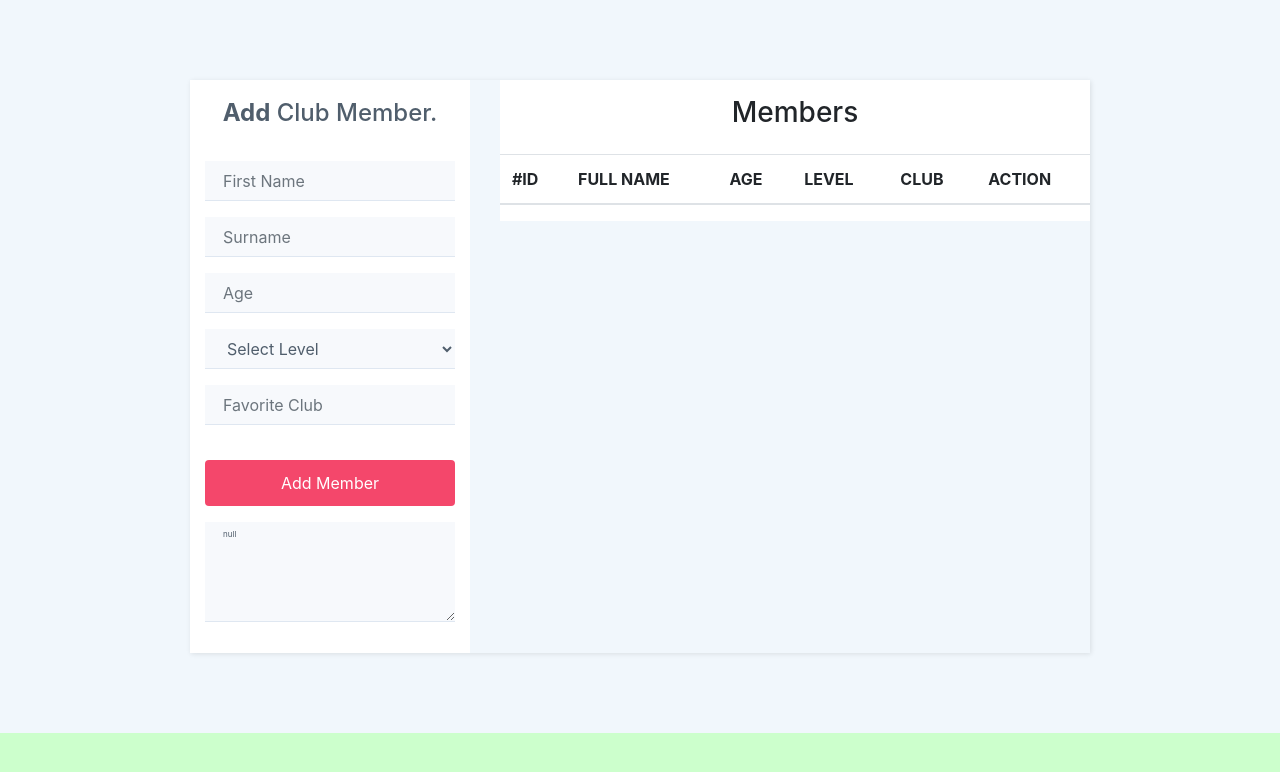
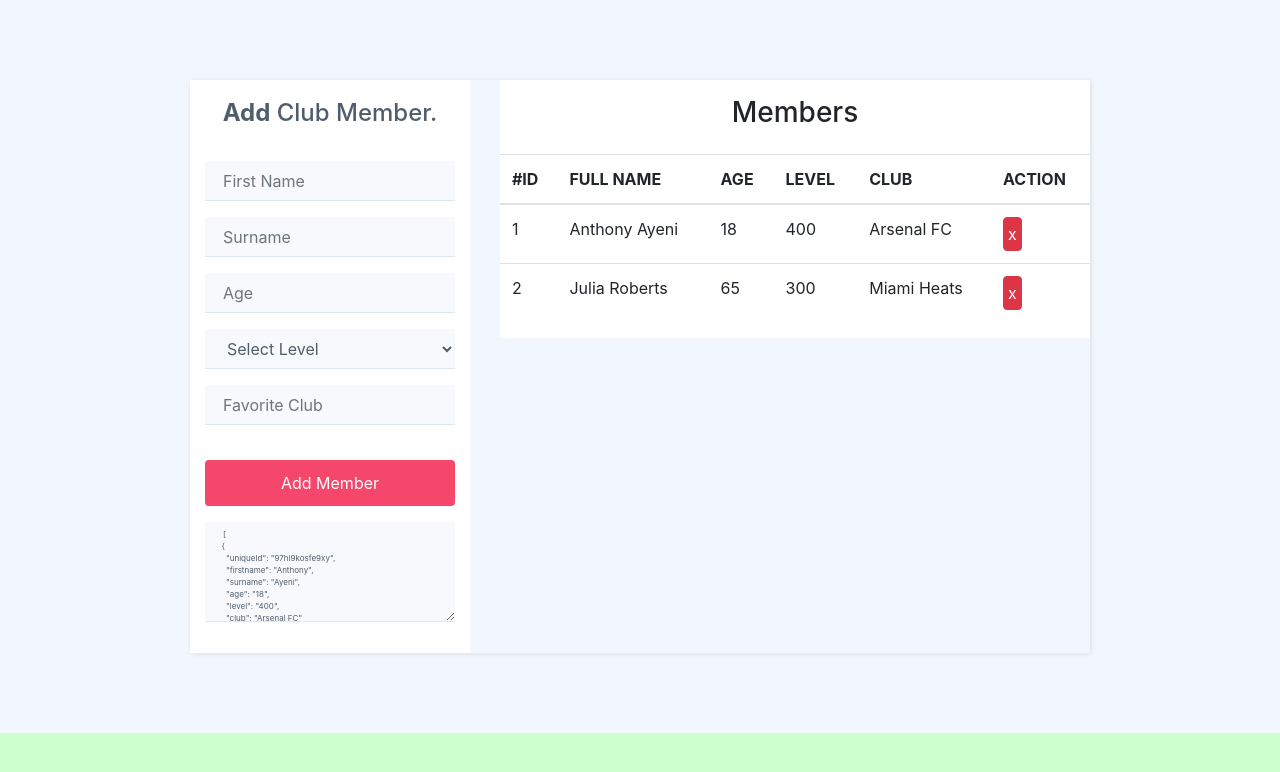
Before and after one commit to tonyfrenzy/stutern-milestone-project, a plain HTML site: page index.html in a window 1280 px wide. Drawn offline with nearby package versions, Linux system fonts and the light colour scheme.

Commit message:
fix live server localstorage issue with textarea dummy data

```diff
--- a/assets/js/scripts.js
+++ b/assets/js/scripts.js
@@ -11,12 +11,19 @@ let age 	  = document.getElementById('age');
 let level 	  = document.getElementById('level');
 let club 	  = document.getElementById('club');
 
-let members = JSON.parse(localStorage.getItem("membersList"));
+
+let dummyMemberJson = () => {
+	let members = JSON.parse(localStorage.getItem("membersList")) ?? JSON.parse(membersJson.value);
+	console.log(members);
+	return members;
+}
+
+// let members = JSON.parse(localStorage.getItem("membersList"));
+let members = dummyMemberJson();
 
 window.onload = function(e) {
 // window.addEventListener("load", function(e) {
 	// console.log(members);
-
 	loadMemberList();
 // });
 };
@@ -27,42 +34,43 @@ addBtn.addEventListener("click", function(e) {
 
 	for (let i=0; i < memberForm.elements.length; i++) {
 		if (memberForm.elements[i].value === '' && memberForm.elements[i].hasAttribute('required')) {
-			// alert('There are some required fields!');
+
 			if (memberForm.elements[i].name == 'firstname') {
 				firstnameErrorDiv.innerText = 'First name field is required!';
 				firstname.style.borderColor = 'red';
 				firstnameErrorDiv.style.display = 'block';
 			} else {
 				firstnameErrorDiv.style.display = 'none';
-				firstname.style.borderColor = '';}
+				firstname.style.borderColor = '';
+			}
 			if (memberForm.elements[i].name == 'surname') {
 				surnameErrorDiv.innerText = 'Surname field is required!';
 				surname.style.borderColor = 'red';
 				surnameErrorDiv.style.display = 'block';
 			} else {
 				surnameErrorDiv.style.display = 'none';
-				surname.style.borderColor = '';}
+				surname.style.borderColor = '';
+			}
 			if (memberForm.elements[i].name == 'age') {
 				ageErrorDiv.innerText = 'Age field is required!';
 				age.style.borderColor = 'red';
 				ageErrorDiv.style.display = 'block';
 			} else {
 				ageErrorDiv.style.display = 'none';
-				age.style.borderColor = '';}
+				age.style.borderColor = '';
+			}
 			if (memberForm.elements[i].name == 'level') {
 				levelErrorDiv.innerText = 'Member level is required!';
 				level.style.borderColor = 'red';
 				levelErrorDiv.style.display = 'block';
 			} else {
 				levelErrorDiv.style.display = 'none';
-				level.style.borderColor = '';}
+				level.style.borderColor = '';
+			}
 			return false;
 		}
 	}
-	// let lastGrabbed = document.querySelector('form small .alert-danger');
-	// console.log(lastGrabbed);
-	// lastGrabbed.style.display = "none";
-	// // memberForm.submit();
+	// onFocus clear all pending error div if value > 0.
 
 	const ID = function () {
 		return (Math.random().toString(36).substr(2, 5) + Date.now().toString(36)).toLowerCase()
@@ -82,6 +90,9 @@ addBtn.addEventListener("click", function(e) {
 	// Add new member and save to local storage.
 	members.push(newMember);
 	let storedList = JSON.stringify(members);
+
+	// Save data to both textarea filed and localStorage.
+	membersJson.value = storedList;
 	localStorage.setItem("membersList", storedList);
 
 	loadMemberList();
@@ -93,14 +104,17 @@ let delMember = (index) => {
 	members.splice(index, 1);
 
 	let storedList = JSON.stringify(members);
+
+	// Save data to both textarea filed and localStorage.
+	membersJson.value = storedList;
 	localStorage.setItem("membersList", storedList);
 
 	loadMemberList();
 }
 
-// Load members list for localStorage.
+// Load members list from localStorage/textarea field.
 let loadMemberList = () => {
-	let members = JSON.parse(localStorage.getItem("membersList"));
+	let members = dummyMemberJson();
 
 	membersJson.innerHTML = JSON.stringify(members, null, 2);
 	membersList.innerHTML = members.map((member, i) => {
--- a/index.html
+++ b/index.html
@@ -46,7 +46,7 @@
                         <button class="btn btn-primary btn-block" id="addBtn" type="button">Add Member</button>
                     </div>
 
-                    <div class="form-group"><textarea type="text" class="form-control" id="membersJson" name="membersJson" placeholder="Generated JSON" style="width:100%; height:100px;font-size:8px;"></textarea></div>
+                    <div class="form-group"><textarea type="text" class="form-control" id="membersJson" name="membersJson" placeholder="Generated JSON" style="width:100%; height:100px;font-size:8px;">[{"uniqueId":"97hl9kosfe9xy","firstname":"Anthony","surname":"Ayeni","age":"18","level":"400","club":"Arsenal FC"},{"uniqueId":"t88ngkostqcke","firstname":"Julia","surname":"Roberts","age":"65","level":"300","club":"Miami Heats"}]</textarea></div>
                 </form>
             </div>
             <div class="col-md-8">
```
